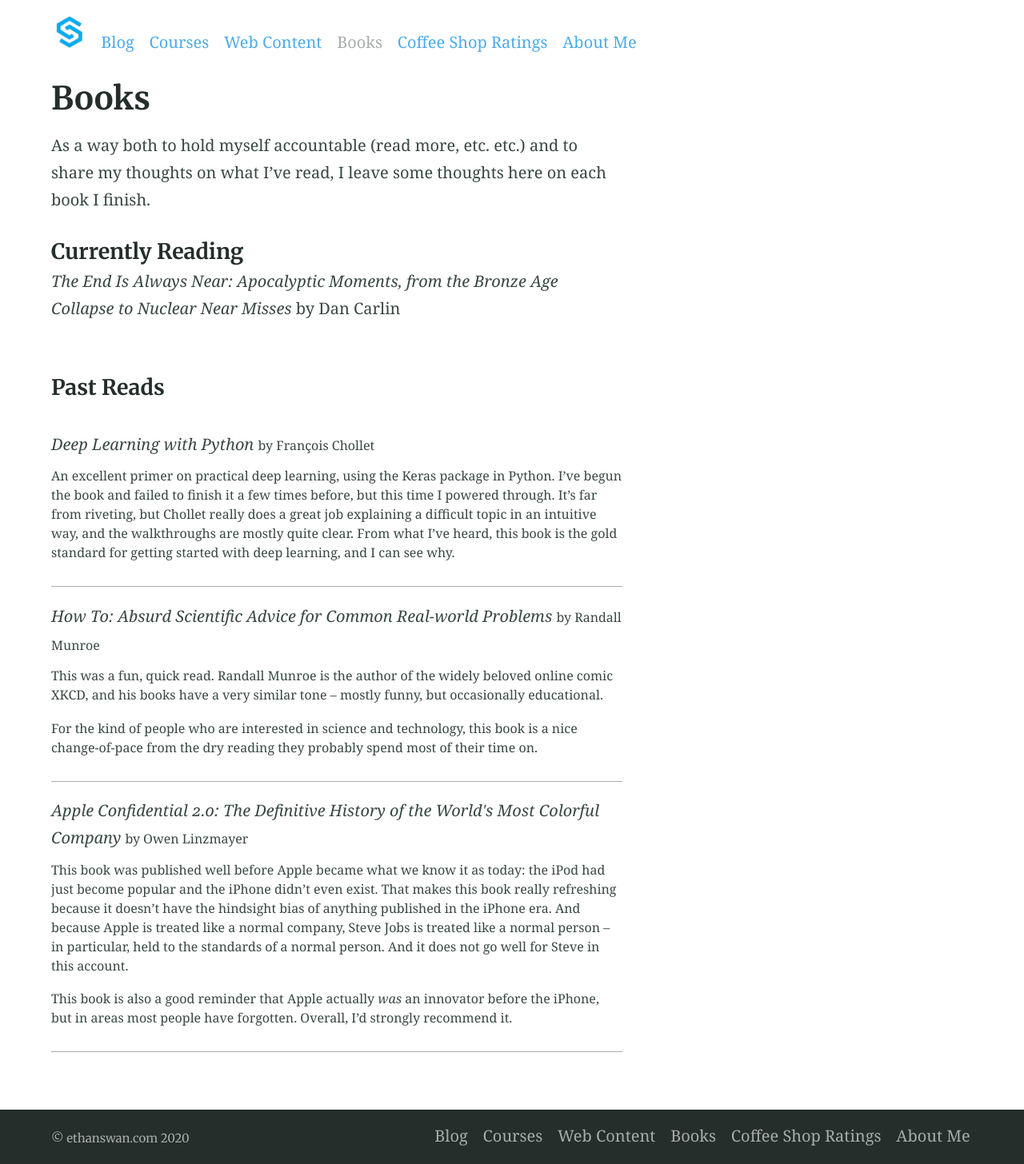
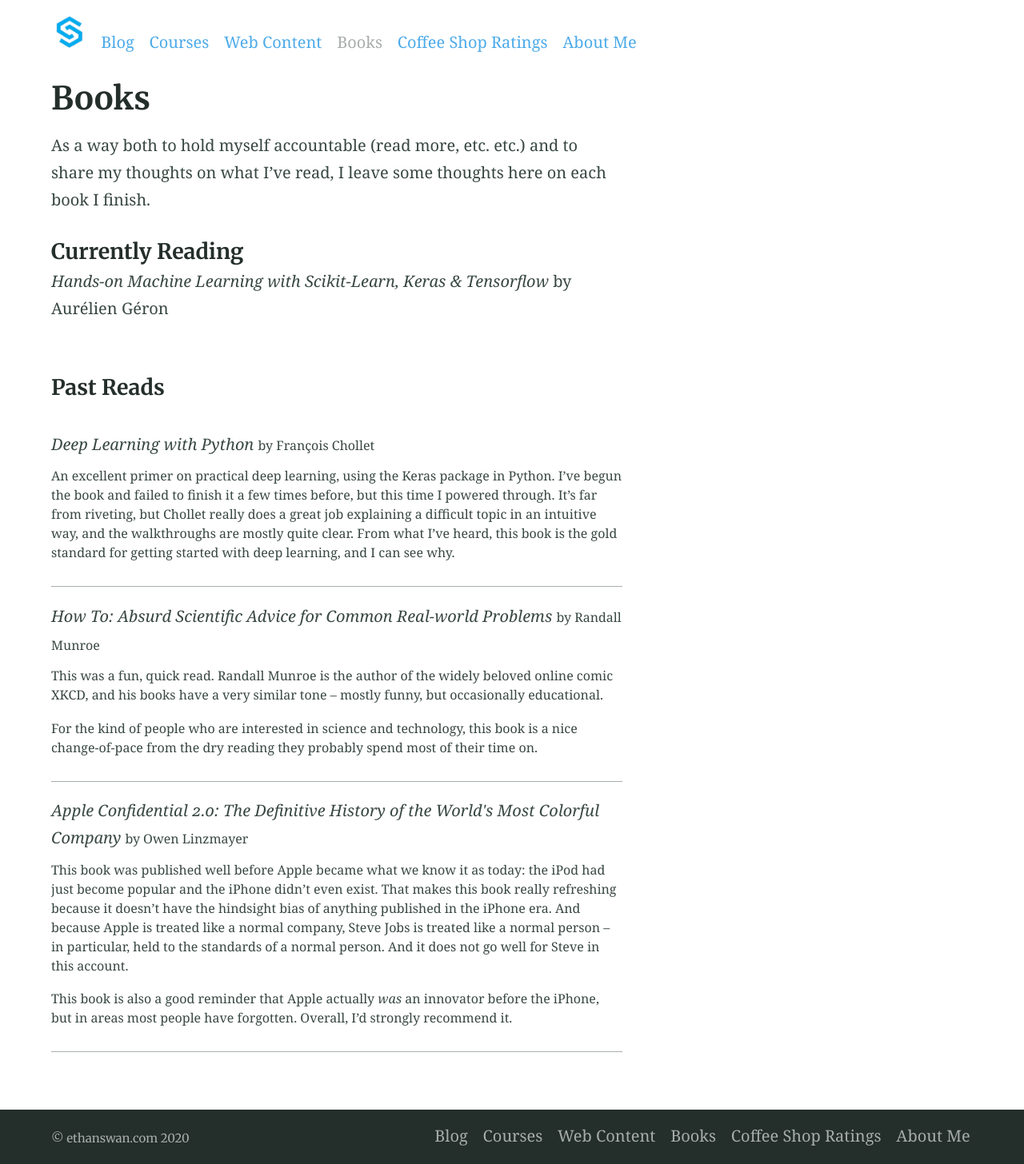
Before and after one commit to eswan18/ethanswan.com, a Jekyll site: the page built from books/index.md, in a window 1280 px wide. Shown: the whole page at 80% size. Built offline with Jekyll 4.4.1, drawn with Linux system fonts in a browser that asks for light colours; our own code applies the rules of GitHub Pages for plain Markdown files.

Commit message:
Update currently reading.

```diff
--- a/books/index.md
+++ b/books/index.md
@@ -7,4 +7,4 @@
 As a way both to hold myself accountable (read more, etc. etc.) and to share my thoughts on what I've read, I leave some thoughts here on each book I finish.
 
 #### Currently Reading
-*The End Is Always Near: Apocalyptic Moments, from the Bronze Age Collapse to Nuclear Near Misses* by Dan Carlin
+*Hands-on Machine Learning with Scikit-Learn, Keras & Tensorflow* by Aurélien Géron
```
